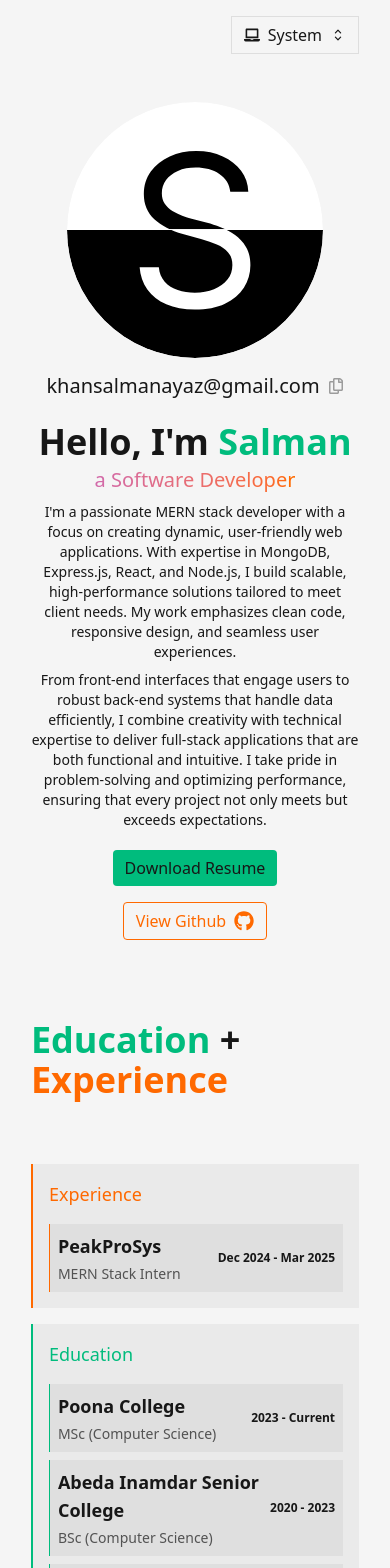
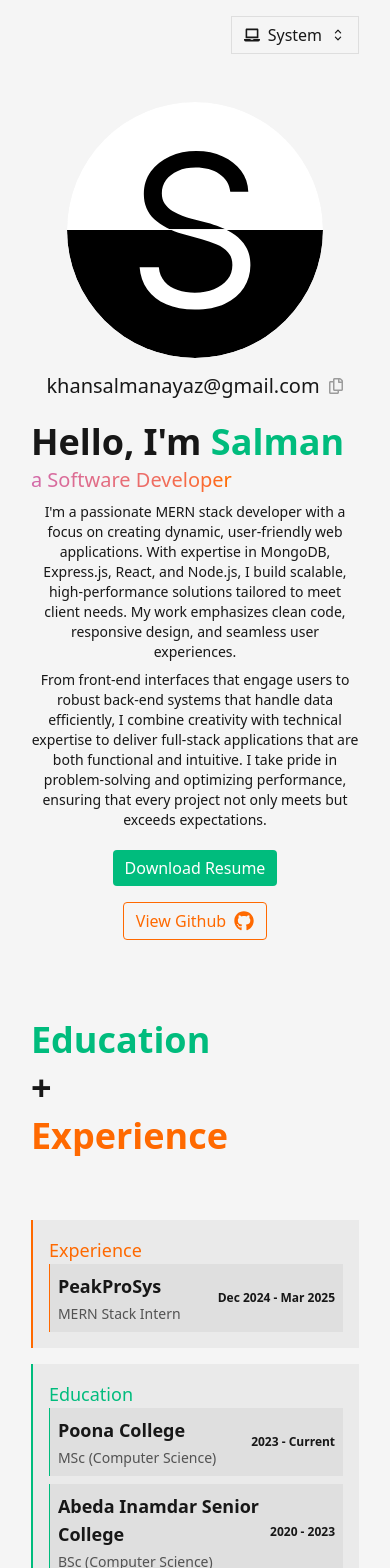
Before and after one commit to salman9802/Portfolio, a React (Vite) app: page / in a window 390 px wide. Shown: the top 1568 px of the page. Built offline with nearby package versions, Linux system fonts and the light colour scheme.

Commit message:
feat: change animations to reveal

```diff
--- a/src/components/Socials.tsx
+++ b/src/components/Socials.tsx
@@ -1,31 +1,35 @@
 import { FaArrowRight } from "react-icons/fa";
 import { SOCIAL } from "../constants/info";
 import { motion } from "motion/react";
+import Reveal from "./utils/Reveal";
 
 const Socials = () => {
   return (
     <motion.div
-      initial={{
-        y: "20%",
-        opacity: 0,
-      }}
-      whileInView={{
-        y: "0%",
-        opacity: 1,
-        transition: {
-          duration: 1,
-        },
-      }}
-      viewport={{
-        once: true,
-        amount: 0.5,
-      }}
+      // initial={{
+      //   y: "20%",
+      //   opacity: 0,
+      // }}
+      // whileInView={{
+      //   y: "0%",
+      //   opacity: 1,
+      //   transition: {
+      //     duration: 1,
+      //   },
+      // }}
+      // viewport={{
+      //   once: true,
+      //   amount: 0.5,
+      // }}
       className="my-8 flex flex-col gap-8"
     >
-      <h1 className="text-primary h1">Socials</h1>
+      <h1 className="text-primary h1">
+        <Reveal>Socials</Reveal>
+      </h1>
       <div className="grid grid-cols-2 gap-4 sm:grid-cols-3 lg:flex lg:flex-wrap">
         {/* socials */}
         {SOCIAL.map((social, i) => (
+          <Reveal>
             <a
               key={i}
               href={social.url}
@@ -37,6 +41,7 @@ const Socials = () => {
               <span className="font-bold">{social.name}</span>
               <FaArrowRight className="size-3 transition-transform duration-200 group-hover/social:translate-x-1/2" />
             </a>
+          </Reveal>
         ))}
       </div>
     </motion.div>
--- a/src/components/Timeline.tsx
+++ b/src/components/Timeline.tsx
@@ -1,33 +1,40 @@
 import { TIMELINE } from "../constants/info";
 import { motion } from "motion/react";
+import Reveal from "./utils/Reveal";
 
-const Experience = () => {
+const Timeline = () => {
   return (
     <motion.div
-      initial={{
-        y: "20%",
-        opacity: 0,
-      }}
-      whileInView={{
-        y: "0%",
-        opacity: 1,
-        transition: {
-          duration: 1,
-        },
-      }}
-      viewport={{
-        once: true,
-        amount: 0.5,
-      }}
+      //   initial={{
+      //     y: "20%",
+      //     opacity: 0,
+      //   }}
+      //   whileInView={{
+      //     y: "0%",
+      //     opacity: 1,
+      //     transition: {
+      //       duration: 1,
+      //     },
+      //   }}
+      //   viewport={{
+      //     once: true,
+      //     amount: 0.5,
+      //   }}
       className="mt-20 flex min-h-screen flex-col gap-8 sm:mt-0"
     >
-      <h1 className="h1">
-        <span className="text-primary">Education</span> +{" "}
+      <h1 className="h1 flex flex-col gap-2 sm:flex-row">
+        <Reveal>
+          <span className="text-primary">Education</span>
+        </Reveal>
+        <span>+</span>
+        <Reveal color="accent">
           <span className="text-accent">Experience</span>
+        </Reveal>
       </h1>
       <div className="mx-auto my-8 flex flex-col gap-4 md:w-3/4">
         {/* Experience */}
         <div className="border-l-accent bg-theme-text/5 flex flex-col gap-4 border-l-2 p-4 sm:flex-row lg:gap-8 lg:p-6">
+          <Reveal className="w-full!" color="accent">
             <span className="text-accent text-lg md:text-xl lg:text-2xl">
               Experience
             </span>
@@ -51,9 +58,11 @@ const Experience = () => {
                 </div>
               ))}
             </div>
+          </Reveal>
         </div>
         {/* Education */}
         <div className="border-l-primary bg-theme-text/5 flex flex-col gap-4 border-l-2 p-4 sm:flex-row lg:gap-8 lg:p-6">
+          <Reveal className="w-full!">
             <span className="text-primary text-lg md:text-xl lg:text-2xl">
               Education
             </span>
@@ -77,10 +86,11 @@ const Experience = () => {
                 </div>
               ))}
             </div>
+          </Reveal>
         </div>
       </div>
     </motion.div>
   );
 };
 
-export default Experience;
+export default Timeline;
--- a/src/components/profile/ProfileLeft.tsx
+++ b/src/components/profile/ProfileLeft.tsx
@@ -1,38 +1,45 @@
 import { PROFILE, SOCIAL } from "../../constants/info";
 
 import { motion } from "motion/react";
+import Reveal from "../utils/Reveal";
 
 const Info = () => {
   return (
     <motion.div
-      initial={{
-        x: "-20%",
-        opacity: 0,
-      }}
-      whileInView={{
-        x: "0%",
-        opacity: 1,
-        transition: {
-          duration: 1,
-        },
-      }}
-      viewport={{
-        once: true,
-        amount: 0.5,
-      }}
+      // initial={{
+      //   x: "-20%",
+      //   opacity: 0,
+      // }}
+      // whileInView={{
+      //   x: "0%",
+      //   opacity: 1,
+      //   transition: {
+      //     duration: 1,
+      //   },
+      // }}
+      // viewport={{
+      //   once: true,
+      //   amount: 0.5,
+      // }}
       className="flex h-fit flex-col gap-1 text-center md:gap-2 lg:w-1/2 lg:gap-4 lg:text-left"
     >
+      <Reveal>
         <h1 className="h1">
           Hello, I'm <span className="text-primary">{PROFILE.NAME}</span>
         </h1>
+      </Reveal>
+      <Reveal>
         <h2 className="custom-gradient mx-auto w-fit text-xl md:text-2xl lg:mx-0 lg:text-3xl">
           {PROFILE.PROFESSIONS[0]}
         </h2>
+      </Reveal>
       <div className="flex flex-col gap-1">
         {PROFILE.DESCRIPTION.map((prof, i) => (
+          <Reveal>
             <p key={i} className="mt-1 text-sm md:mt-1.5 lg:mt-4 lg:text-base">
               {prof}
             </p>
+          </Reveal>
         ))}
       </div>
       <div className="mt-4 flex flex-col items-center justify-center gap-4 sm:flex-row lg:self-start">
@@ -40,10 +47,11 @@ const Info = () => {
           href="SalmanKhanResume.pdf"
           target="_blank"
           rel="noopener noreferrer"
-          className="bg-primary hover:outline-primary cursor-pointer rounded-sm px-3 py-1.5 hover:bg-transparent hover:outline md:px-5 md:py-2.5"
+          className="bg-primary hover:outline-primary cursor-pointer rounded-sm px-3 py-1.5 text-white hover:bg-transparent hover:outline md:px-5 md:py-2.5"
         >
-          Download Resume
+          <Reveal>Download Resume</Reveal>
         </a>
+        <Reveal color="accent">
           <a
             href={SOCIAL.filter((s) => s.name === "Github")[0].url}
             target="_blank"
@@ -53,6 +61,7 @@ const Info = () => {
             <span>View Github</span>
             {SOCIAL.filter((s) => s.name === "Github")[0].icon}
           </a>
+        </Reveal>
       </div>
     </motion.div>
   );
--- a/src/components/profile/ProfileRight.tsx
+++ b/src/components/profile/ProfileRight.tsx
@@ -4,45 +4,46 @@ import { IoMdCheckmark } from "react-icons/io";
 import { motion } from "motion/react";
 
 import { PROFILE } from "../../constants/info";
+import Reveal from "../utils/Reveal";
 
 const ProfileRight = () => {
-  const [copied, setCopied] = useState<boolean | null>(false);
+  const [copy, setCopy] = useState<"idle" | "copied" | "failed">("idle");
 
   const handleCopy = () => {
     try {
       navigator.clipboard
         .writeText(PROFILE.EMAIL)
         .then(() => {
-          setCopied(true);
-          setTimeout(() => setCopied(false), 3000);
+          setCopy("copied");
+          setTimeout(() => setCopy("idle"), 3000);
         })
         .catch(() => {
-          setCopied(null);
-          setTimeout(() => setCopied(false), 3000);
+          setCopy("failed");
+          setTimeout(() => setCopy("idle"), 3000);
         });
     } catch (error) {
-      setCopied(null);
-      setTimeout(() => setCopied(false), 3000);
+      setCopy("failed");
+      setTimeout(() => setCopy("idle"), 3000);
     }
   };
 
   return (
     <motion.div
-      initial={{
-        x: "20%",
-        opacity: 0,
-      }}
-      whileInView={{
-        x: "0%",
-        opacity: 1,
-        transition: {
-          duration: 1,
-        },
-      }}
-      viewport={{
-        once: true,
-        amount: 0.5,
-      }}
+      // initial={{
+      //   x: "20%",
+      //   opacity: 0,
+      // }}
+      // whileInView={{
+      //   x: "0%",
+      //   opacity: 1,
+      //   transition: {
+      //     duration: 1,
+      //   },
+      // }}
+      // viewport={{
+      //   once: true,
+      //   amount: 0.5,
+      // }}
       className="flex flex-col items-center gap-2 md:gap-4 lg:w-1/2 lg:gap-6"
     >
       <img
@@ -50,15 +51,14 @@ const ProfileRight = () => {
         src={PROFILE.PIC}
         alt="Profile Image"
       />
+      <Reveal>
         <button
           onClick={handleCopy}
           className="border-theme-text/10 borderf flex items-center justify-center gap-2 px-3 py-1.5"
         >
-        {copied === null ? (
-          <span className="text-theme-text/70 text-sm">
-            Couldn't copy email
-          </span>
-        ) : copied ? (
+          {copy === "failed" ? (
+            <span className="text-red-500">Couldn't copy email</span>
+          ) : copy === "copied" ? (
             <span className="text-theme-text/70 text-sm">
               Copied to clipboard
             </span>
@@ -67,12 +67,13 @@ const ProfileRight = () => {
               {PROFILE.EMAIL}
             </span>
           )}
-        {copied ? (
+          {copy === "copied" ? (
             <IoMdCheckmark />
           ) : (
             <FaRegCopy className="text-theme-text/40" />
           )}
         </button>
+      </Reveal>
     </motion.div>
   );
 };
--- /dev/null
+++ b/src/components/utils/Reveal.tsx
@@ -0,0 +1,63 @@
+import React from "react";
+
+import { motion, useInView, useAnimation } from "motion/react";
+
+const Reveal: React.FC<
+  React.PropsWithChildren<React.HTMLAttributes<HTMLDivElement>> & {
+    width?: "fit-content" | "100%";
+    color?: "primary" | "accent";
+  }
+> = ({ className, children, width = "fit-content", color = "primary" }) => {
+  const ref = React.useRef(null);
+  const isInView = useInView(ref, { once: true });
+
+  const mainControls = useAnimation();
+  const slideControls = useAnimation();
+
+  React.useEffect(() => {
+    if (isInView) {
+      mainControls.start("visible");
+      slideControls.start("visible");
+    }
+  }, [isInView]);
+
+  return (
+    <div
+      className={className}
+      ref={ref}
+      style={{ position: "relative", width, overflow: "hidden" }}
+    >
+      <motion.div
+        variants={{
+          hidden: { opacity: 0, y: 75 },
+          visible: { opacity: 100, y: 0 },
+        }}
+        initial="hidden"
+        animate={mainControls}
+        transition={{ duration: 0.5, delay: 0.25 }}
+      >
+        {children}
+      </motion.div>
+      <motion.div
+        variants={{
+          hidden: { left: 0 },
+          visible: { left: "100%" },
+        }}
+        initial="hidden"
+        animate={slideControls}
+        transition={{ duration: 0.5, ease: "easeIn" }}
+        style={{
+          position: "absolute",
+          top: 4,
+          bottom: 4,
+          left: 0,
+          right: 0,
+          background: `var(--color-${color})`,
+          zIndex: 20,
+        }}
+      ></motion.div>
+    </div>
+  );
+};
+
+export default Reveal;
```
Lines whose indentation alone changed are shown as unchanged.
